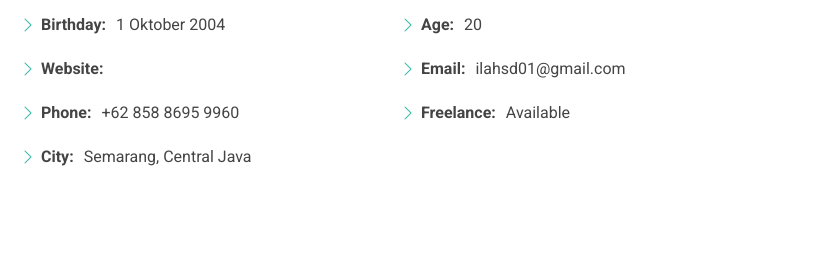
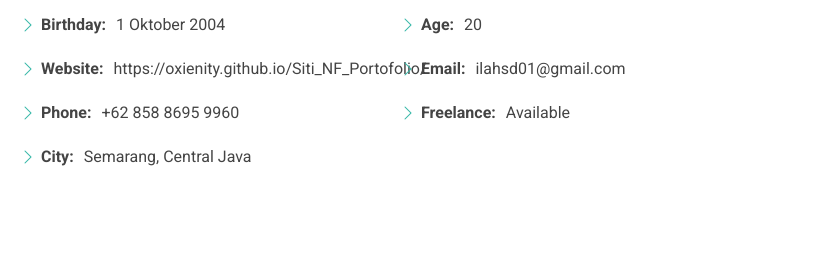
Before and after one commit to Oxienity/Siti_NF_Portofolio, a plain HTML site: page about.html in a window 1280 px wide. Shown: the part 473-740 px from the top of the page, 442-1280 px from the left. Drawn offline with Linux system fonts and the light colour scheme.

Commit message:
Update about.html

```diff
--- a/about.html
+++ b/about.html
@@ -94,7 +94,7 @@
               <div class="col-lg-6">
                 <ul>
                   <li><i class="bi bi-chevron-right"></i> <strong>Birthday:</strong> <span>1 Oktober 2004</span></li>
-                  <li><i class="bi bi-chevron-right"></i> <strong>Website:</strong> <span></span></li>
+                  <li><i class="bi bi-chevron-right"></i> <strong>Website:</strong> <span>https://oxienity.github.io/Siti_NF_Portofolio/</span></li>
                   <li><i class="bi bi-chevron-right"></i> <strong>Phone:</strong> <span>+62 858 8695 9960</span></li>
                   <li><i class="bi bi-chevron-right"></i> <strong>City:</strong> <span>Semarang, Central Java</span></li>
                 </ul>
```
